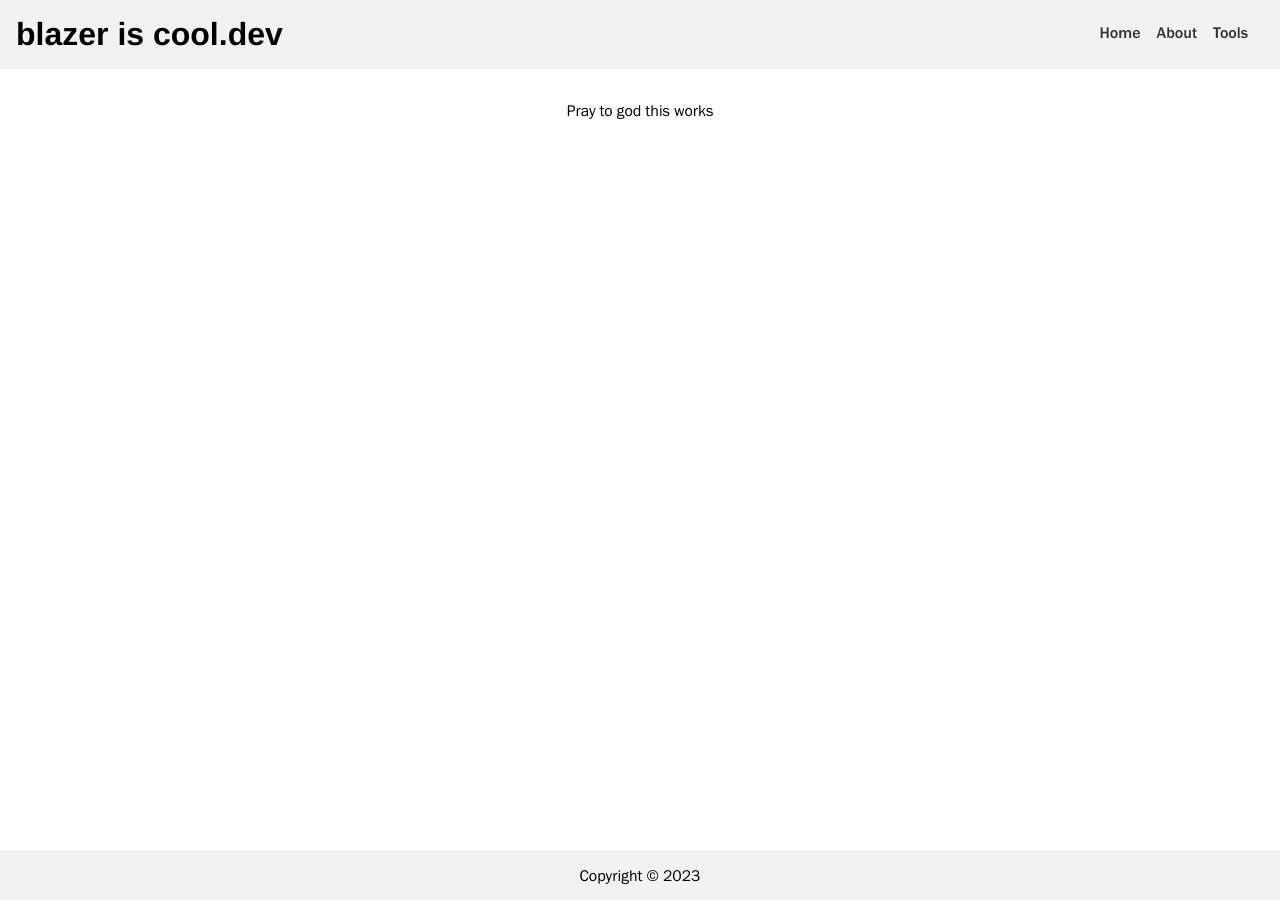
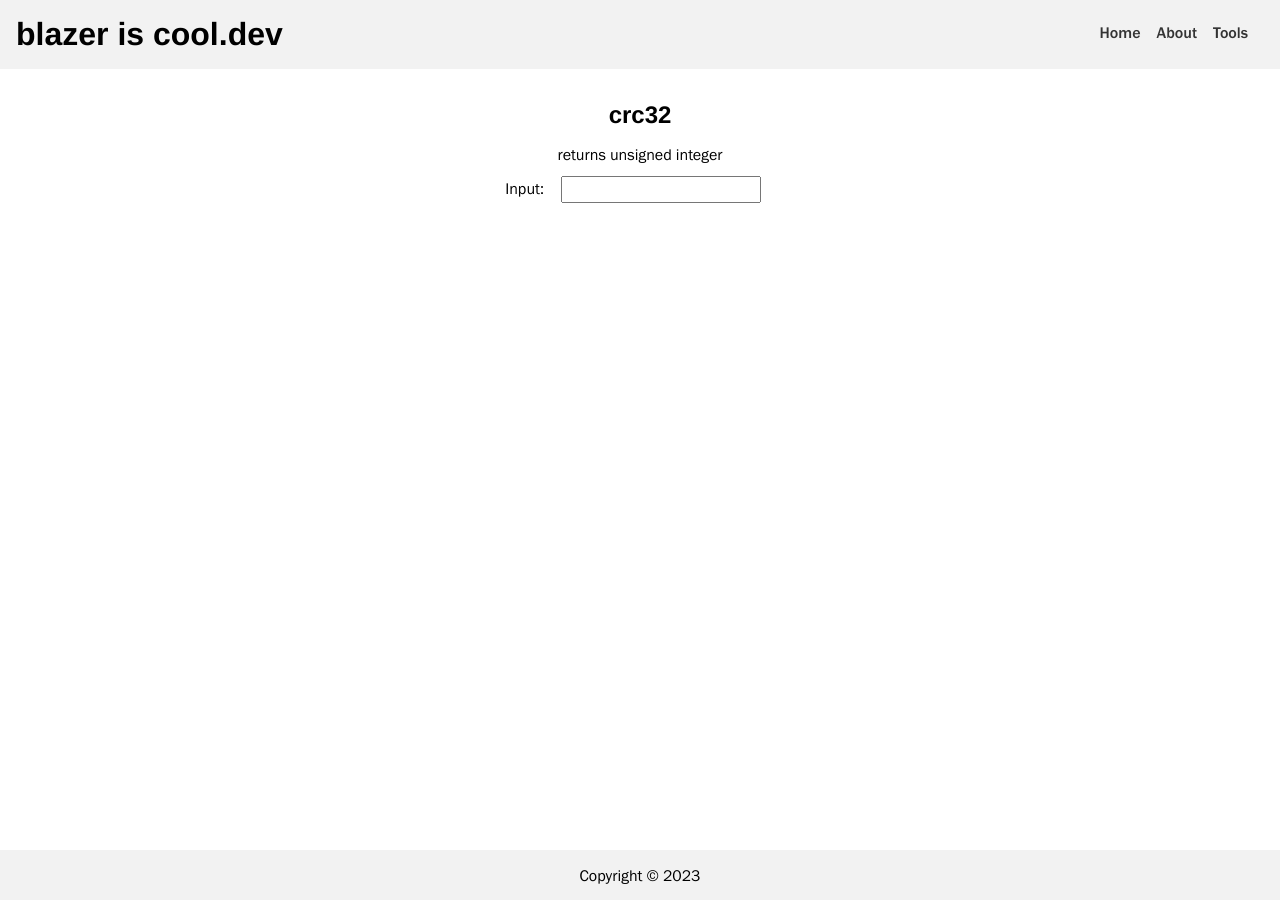
Before and after one commit to Blazer9001/blazer9001.github.io, a Jekyll site: the page built from tools/crc32.md, in a window 1280 px wide. Built offline with Jekyll 4.4.1, drawn with Linux system fonts in a browser that asks for light colours.

Commit message:
final crc32 check?

```diff
--- a/tools/crc32.md
+++ b/tools/crc32.md
@@ -3,4 +3,12 @@ layout: default
 title: CRC32
 permalink: /tools/crc32
 ---
-Pray to god this works
+crc32
+-----
+
+returns unsigned integer
+
+<label for="inputField">Input:</label>
+<input type="text" id="inputField" onkeyup="crc32()" onkeydown="crc32()" onchange="crc32()">
+<br>
+<span id="output"></span>
```
